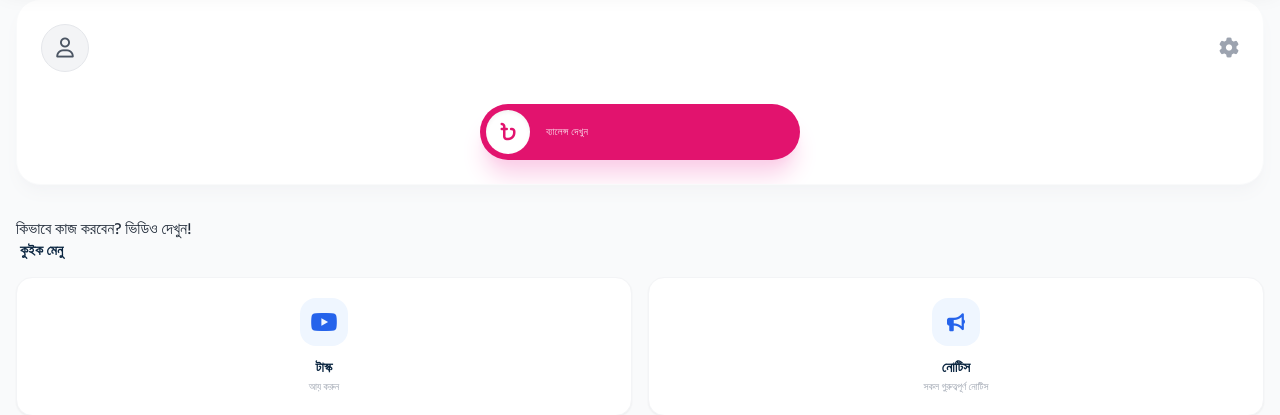
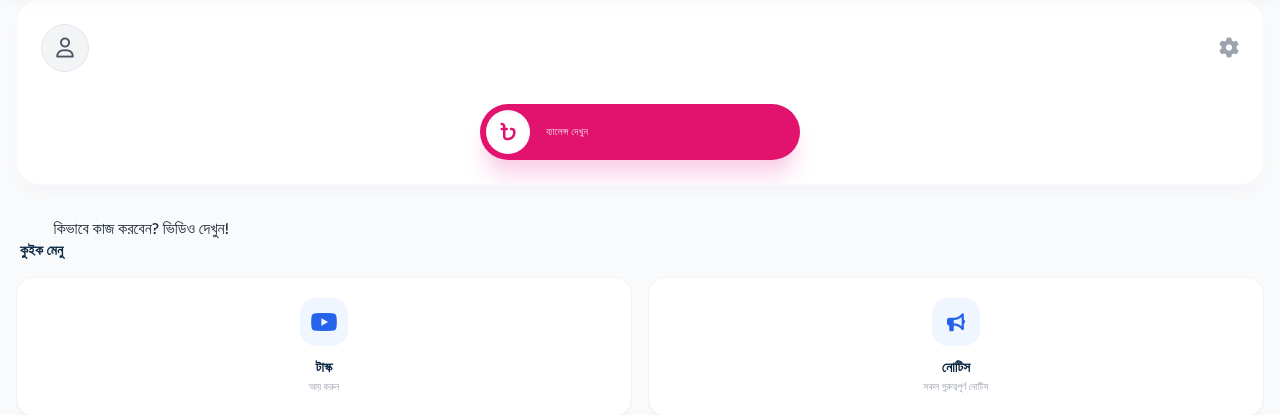
Before and after one commit to siaful2580mm-hub/test, a Flask app: template templates/index.html in a window 1280 px wide. Shown: the part 89-504 px from the top of the page. Run offline with Flask 3, Linux system fonts and the light colour scheme; the template is opened without the code that fills it, so the values that code supplies are empty; parts of the project's set-up code (start-up, migrations or seed data) failed here and were passed over; some libraries are stand-ins or nearby versions.

Commit message:
Update index.html

```diff
--- a/templates/index.html
+++ b/templates/index.html
@@ -89,7 +89,7 @@
         </div>
     </div>
 </div>
-<a href="/tutorial" style="text-align: center;" class="relative group text-gray-800 font-medium transition-colors duration-300" >
+<a href="/tutorial" style="text-align: center; margin-left: 3%;" class="relative group text-gray-800 font-medium transition-colors duration-300" >
   কিভাবে কাজ করবেন? ভিডিও দেখুন!
   <span class="absolute left-0 bottom-0 w-0 h-0.5 bg-bkash-pink transition-all duration-300 group-hover:w-full"></span>
 </a><br>
```
